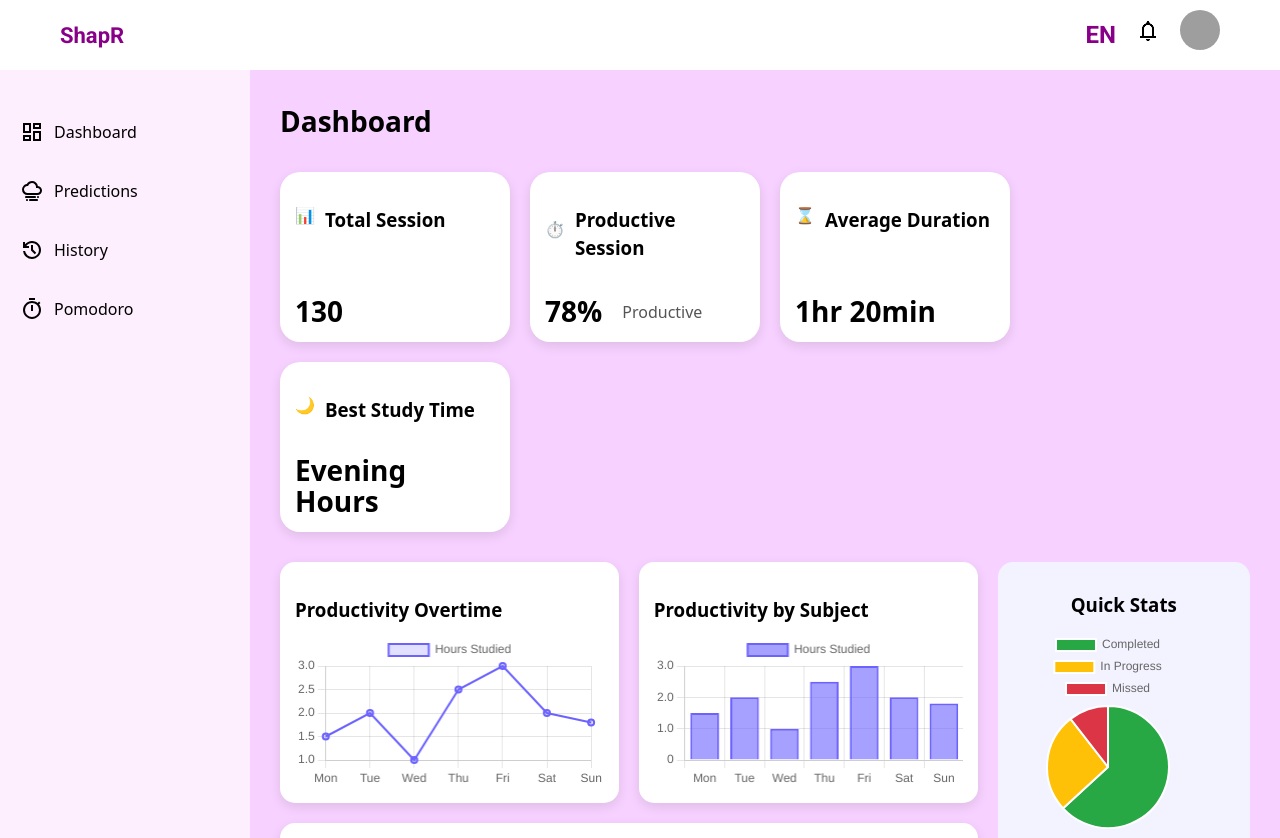
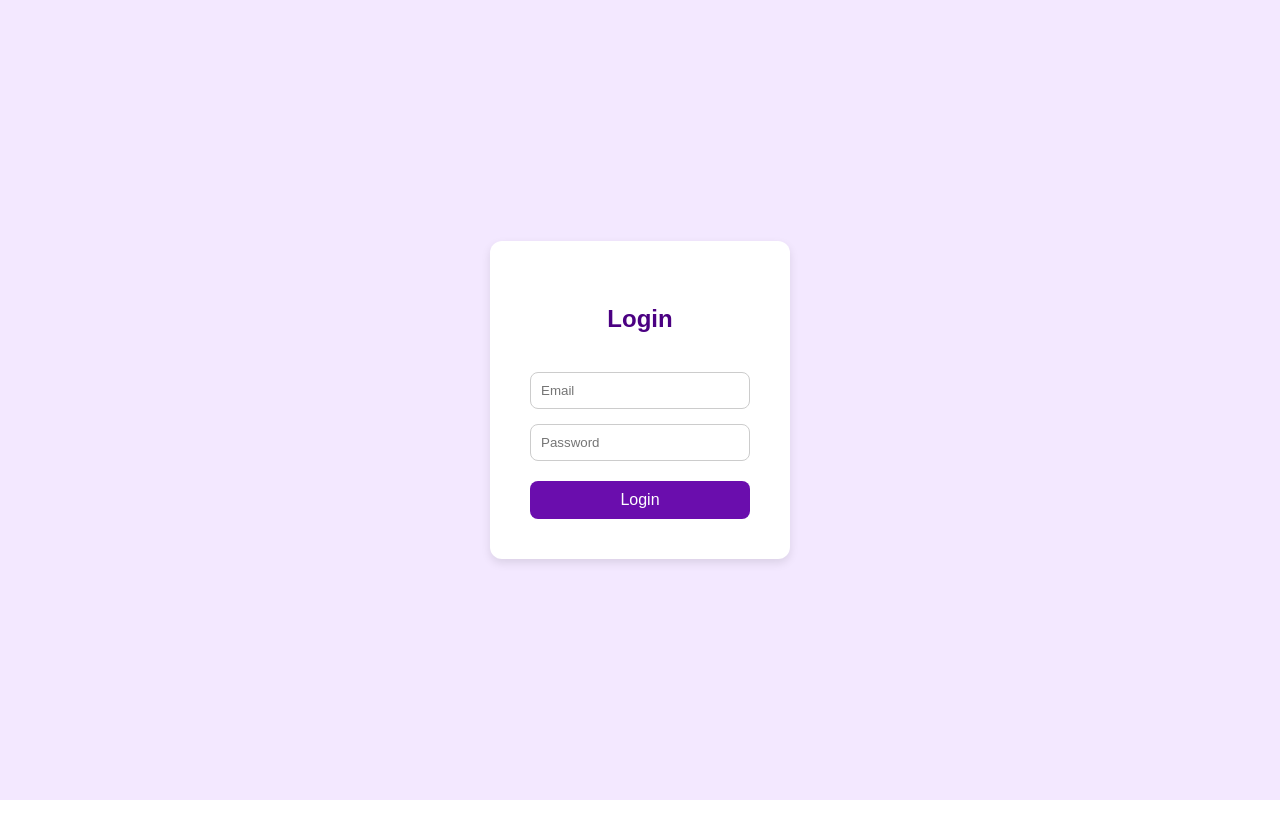
Before and after one commit to aimjay31/shapr, a React (Vite) app: page /login in a window 1280 px wide. Shown: the top 838 px of the page. After the commit the page ends 800 px from the top, so only its background shows below. Built offline with nearby package versions, Linux system fonts and the light colour scheme; grey boxes are pictures that could not be loaded.

Commit message:
Landing, login and sign up

```diff
--- a/package.json
+++ b/package.json
@@ -14,6 +14,7 @@
     "react": "^19.2.0",
     "react-chartjs-2": "^5.3.1",
     "react-dom": "^19.2.0",
+    "react-router-dom": "^7.13.0",
     "vite-plugin-svgr": "^4.5.0"
   },
   "devDependencies": {
--- a/src/App.css
+++ b/src/App.css
@@ -1,16 +1,9 @@
-/* Remove Vite default centering */
 html, body, #root {
   height: 100%;
   width: 100%;
   margin: 0;
 }
 
-/* Remove default body styles */
-body {
-  display: block;
-}
-
-/* Reset */
 * {
   box-sizing: border-box;
 }
@@ -28,28 +21,35 @@ body {
   height: 80px;
   display: flex;
   align-items: center;
-  justify-content: center;
+  justify-content: space-between; /* Logo left, right items right */
+  padding: 0 30px;
   font-size: 24px;
   font-weight: bold;
+  box-shadow: 0 2px 8px rgba(0,0,0,0.08);
+  color: #6A0DAD; /* Purple text for header */
 }
 
-/* Content area */
+/* Content area: nav + main */
 .content {
   flex: 1;
   display: flex;
+  height: calc(100% - 80px); /* header height */
 }
 
 /* Navigation */
 .navigation {
   width: 250px;
   display: flex;
-  align-items: center;
+  flex-direction: column;
+  padding: 20px;
+  background-color: #F3E8FF; /* light purple for nav */
 }
 
 /* Main content */
 .main {
   flex: 1;
   display: flex;
-  background-color: rgb(247, 209, 255);
+  background-color: rgb(253, 242, 255); /* your previous main color */
   padding: 30px;
+  overflow-y: auto;
 }
--- a/src/App.jsx
+++ b/src/App.jsx
@@ -1,28 +1,32 @@
-import './App.css'
-import Header from './components/header'
-import Navigation from './components/navigation'
-import Dashboard from './pages/dashboard'
+import { createBrowserRouter, RouterProvider } from "react-router-dom";
+import PublicLayout from "./layouts/PublicLayout";
+import PrivateLayout from "./layouts/PrivateLayout";
+import "./App.css";
+
+import Landing from "./pages/Landing.jsx";
+import Login from "./pages/Login.jsx";
+import Signup from "./pages/Signup.jsx";
+import Dashboard from "./pages/Dashboard.jsx";
+
+const router = createBrowserRouter([
+  {
+    element: <PublicLayout />,
+    children: [
+      { path: "/", element: <Landing /> },
+      { path: "/login", element: <Login /> },
+      { path: "/signup", element: <Signup /> },
+    ],
+  },
+  {
+    element: <PrivateLayout />,
+    children: [
+      { path: "/dashboard", element: <Dashboard /> },
+    ],
+  },
+]);
 
 function App() {
-  return (
-    <div className="container">
-
-      <header className="header">
-        <Header/>
-      </header>
-
-      <div className="content">
-        <nav className="navigation">
-          <Navigation/>
-        </nav>
-
-        <main className="main">
-          <Dashboard/>
-        </main>
-      </div>
-
-    </div>
-  )
+  return <RouterProvider router={router} />;
 }
 
-export default App
+export default App;
--- /dev/null
+++ b/src/layouts/PrivateLayout.jsx
@@ -0,0 +1,31 @@
+import { Outlet } from "react-router-dom";
+import Header from "../components/Header";
+import Navigation from "../components/Navigation";
+import "../App.css";
+
+function PrivateLayout() {
+  return (
+    <div
+    style={{
+        minHeight: "100vh",
+        background: "linear-gradient(135deg, #F3E8FF, #E9D5FF)",
+    }}
+    >
+      <header className="header">
+        <Header />
+      </header>
+
+      <div className="content">
+        <nav className="navigation">
+          <Navigation />
+        </nav>
+
+        <main className="main">
+          <Outlet />
+        </main>
+      </div>
+    </div>
+  );
+}
+
+export default PrivateLayout;
--- /dev/null
+++ b/src/layouts/PublicLayout.jsx
@@ -0,0 +1,16 @@
+import { Outlet } from "react-router-dom";
+
+function PublicLayout() {
+  return (
+    <div
+    style={{
+        minHeight: "100vh",
+        background: "linear-gradient(135deg, #F3E8FF, #E9D5FF)",
+    }}
+    >
+      <Outlet />
+    </div>
+  );
+}
+
+export default PublicLayout;
--- /dev/null
+++ b/src/pages/Landing.jsx
@@ -0,0 +1,58 @@
+function Landing() {
+  return (
+    <div
+      style={{
+        height: "100vh",
+        background: "linear-gradient(135deg, #6A0DAD, #4B0082)",
+        display: "flex",
+        flexDirection: "column",
+        justifyContent: "center",
+        alignItems: "center",
+        fontFamily: "Arial",
+      }}
+    >
+      <h1 style={{ color: "#e7c6ff", fontSize: "48px" }}>
+        Welcome to ShapR
+      </h1>
+
+      <p style={{ color: "#d69dff", marginBottom: "30px" }}>
+        Shape the way you learn.
+      </p>
+
+      <div>
+        <a href="/login">
+          <button
+            style={{
+              padding: "10px 20px",
+              marginRight: "15px",
+              backgroundColor: "#6A0DAD",
+              color: "white",
+              border: "none",
+              borderRadius: "8px",
+              cursor: "pointer",
+            }}
+          >
+            Login
+          </button>
+        </a>
+
+        <a href="/signup">
+          <button
+            style={{
+              padding: "10px 20px",
+              backgroundColor: "#4B0082",
+              color: "white",
+              border: "none",
+              borderRadius: "8px",
+              cursor: "pointer",
+            }}
+          >
+            Sign Up
+          </button>
+        </a>
+      </div>
+    </div>
+  );
+}
+
+export default Landing;
--- /dev/null
+++ b/src/pages/Login.jsx
@@ -0,0 +1,77 @@
+import { useNavigate } from "react-router-dom";
+
+function Login() {
+  const navigate = useNavigate();
+
+  const handleLogin = () => {
+    // auth logic here
+    navigate("/dashboard");
+  };
+
+  return (
+    <div
+      style={{
+        height: "100vh",
+        backgroundColor: "#F3E8FF",
+        display: "flex",
+        justifyContent: "center",
+        alignItems: "center",
+        fontFamily: "Arial",
+      }}
+    >
+      <div
+        style={{
+          backgroundColor: "white",
+          padding: "40px",
+          borderRadius: "12px",
+          width: "300px",
+          boxShadow: "0 4px 10px rgba(0,0,0,0.1)",
+        }}
+      >
+        <h2 style={{ color: "#4B0082", textAlign: "center" }}>Login</h2>
+
+        <input
+          type="email"
+          placeholder="Email"
+          style={{
+            width: "100%",
+            padding: "10px",
+            marginTop: "15px",
+            borderRadius: "8px",
+            border: "1px solid #ccc",
+          }}
+        />
+
+        <input
+          type="password"
+          placeholder="Password"
+          style={{
+            width: "100%",
+            padding: "10px",
+            marginTop: "15px",
+            borderRadius: "8px",
+            border: "1px solid #ccc",
+          }}
+        />
+
+        <button
+          onClick={handleLogin}
+          style={{
+            width: "100%",
+            padding: "10px",
+            marginTop: "20px",
+            backgroundColor: "#6A0DAD",
+            color: "white",
+            border: "none",
+            borderRadius: "8px",
+            cursor: "pointer",
+          }}
+        >
+          Login
+        </button>
+      </div>
+    </div>
+  );
+}
+
+export default Login;
--- /dev/null
+++ b/src/pages/Signup.jsx
@@ -0,0 +1,79 @@
+function Signup() {
+  return (
+    <div
+      style={{
+        height: "100vh",
+        backgroundColor: "#F3E8FF",
+        display: "flex",
+        justifyContent: "center",
+        alignItems: "center",
+        fontFamily: "Arial",
+      }}
+    >
+      <div
+        style={{
+          backgroundColor: "white",
+          padding: "40px",
+          borderRadius: "12px",
+          width: "300px",
+          boxShadow: "0 4px 10px rgba(0,0,0,0.1)",
+        }}
+      >
+        <h2 style={{ color: "#4B0082", textAlign: "center" }}>Sign Up</h2>
+
+        <input
+          type="text"
+          placeholder="Full Name"
+          style={{
+            width: "100%",
+            padding: "10px",
+            marginTop: "15px",
+            borderRadius: "8px",
+            border: "1px solid #ccc",
+          }}
+        />
+
+        <input
+          type="email"
+          placeholder="Email"
+          style={{
+            width: "100%",
+            padding: "10px",
+            marginTop: "15px",
+            borderRadius: "8px",
+            border: "1px solid #ccc",
+          }}
+        />
+
+        <input
+          type="password"
+          placeholder="Password"
+          style={{
+            width: "100%",
+            padding: "10px",
+            marginTop: "15px",
+            borderRadius: "8px",
+            border: "1px solid #ccc",
+          }}
+        />
+
+        <button
+          style={{
+            width: "100%",
+            padding: "10px",
+            marginTop: "20px",
+            backgroundColor: "#4B0082",
+            color: "white",
+            border: "none",
+            borderRadius: "8px",
+            cursor: "pointer",
+          }}
+        >
+          Create Account
+        </button>
+      </div>
+    </div>
+  );
+}
+
+export default Signup;
--- a/src/styles/Header.css
+++ b/src/styles/Header.css
@@ -4,67 +4,82 @@
   height: 70px;
   width: 100%;
   display: flex;
-  font-family: 'Roboto', sans-serif;
   justify-content: space-between;
   align-items: center;
-  padding: 0 30px;
-  background: white;
-  box-shadow: 3 5px 4px rgba(0, 0, 0, 0.1);
-  color: rgb(136, 0, 136);
+  padding: 0 40px;
+  font-family: 'Roboto', sans-serif;
+  box-shadow: 0 2px 8px rgba(0, 0, 0, 0.08); /* fixed */
+  color: #6A0DAD; /* readable purple */
+  background-color: white;
 }
 
+/* LOGO */
 .logo {
-  font-size: 22px;
-  font-weight: bold;
+  font-size: 24px;
+  font-weight: 700;
+  letter-spacing: 1px;
 }
 
+/* RIGHT SIDE */
 .header-right {
   display: flex;
   align-items: center;
-  gap: 20px;
-  position: relative;
+  gap: 30px;
 }
 
+/* Language */
 .language {
+  font-weight: 500;
   cursor: pointer;
 }
 
-.bell {
-  font-size: 20px;
+/* Bell */
+.bell img {
+  width: 22px;
+  height: 22px;
+  display: block;
   cursor: pointer;
 }
 
+/* Profile */
 .profile {
   position: relative;
   cursor: pointer;
+  display: flex;
+  align-items: center;
 }
 
 .profile-pic {
-  width: 40px;
-  height: 40px;
+  width: 38px;
+  height: 38px;
   border-radius: 50%;
+  object-fit: cover;
 }
 
+/* Dropdown */
 .dropdown {
   position: absolute;
-  top: 55px;
+  top: 60px;
   right: 0;
-  background: white;
-  border: 1px solid #000000;
-  width: 150px;
-  padding: 10px;
+  width: 160px;
+  padding: 10px 0;
+  border-radius: 8px;
+  border: 1px solid #eee;
+  box-shadow: 0 8px 20px rgba(0, 0, 0, 0.08);
   display: flex;
   flex-direction: column;
-  gap: 8px;
-  box-shadow: 0 4px 10px rgba(0,0,0,0.1);
-  z-index: 9999;
+  background: white;
+  z-index: 1000;
 }
 
 .dropdown p {
   margin: 0;
+  padding: 10px 16px;
   cursor: pointer;
+  font-weight: 500;
+  color: black;
 }
 
 .dropdown p:hover {
-  background: #f5f5f5;
+  background: #F3E8FF;
 }
```
Also changed, not shown: 1 other file (tests, documents, lock files or other folders).
